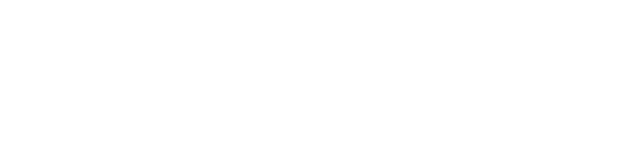
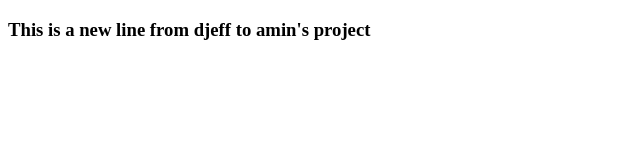
Before and after one commit to medgues/github-challenge, a plain HTML site: page Index.html in a window 1280 px wide. Shown: the whole page, without its empty margins (0-640 px from the left). Drawn offline with Linux system fonts and the light colour scheme.

Commit message:
Adding new line in Index.html

```diff
--- a/Index.html
+++ b/Index.html
@@ -7,6 +7,6 @@
     <title>Git Basics</title>
 </head>
 <body>
-
+ <h3> This is a new line from djeff to amin's project </h3>
 </body>
 </html>
```
